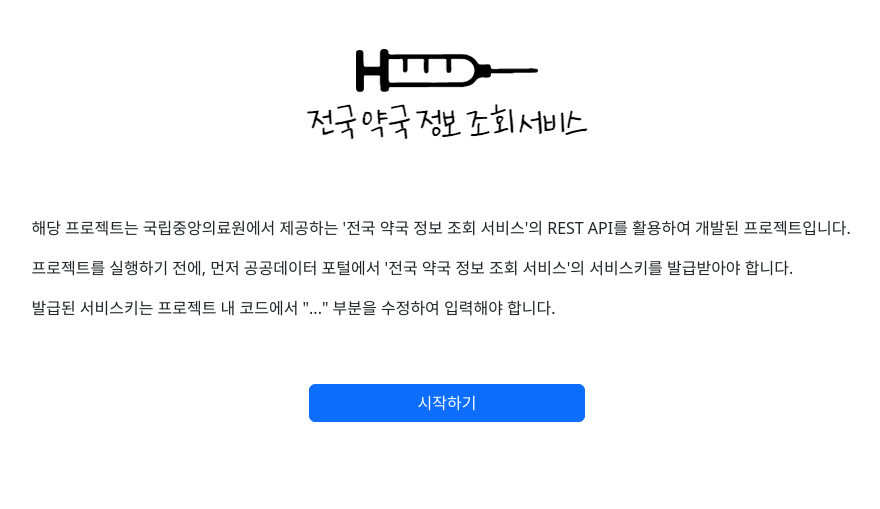
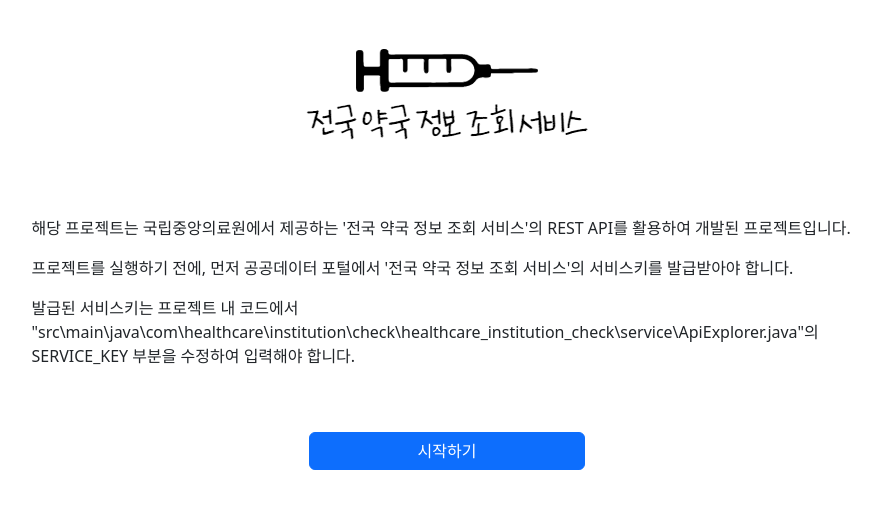
Before and after one commit to HHNebula/healthcare_institution_check, a Java web app: page / in a window 1280 px wide. Shown: the top 509 px of the page, without its empty margins (193-1073 px from the left). Run offline with Spring Boot 4, a stand-in JSP engine, Linux system fonts and the light colour scheme.

Commit message:
[SOO] Update

```diff
--- a/src/main/java/com/healthcare/institution/check/healthcare_institution_check/service/ApiExplorer.java
+++ b/src/main/java/com/healthcare/institution/check/healthcare_institution_check/service/ApiExplorer.java
@@ -29,7 +29,7 @@ import java.io.IOException;
 public class ApiExplorer {
 
 	final String ENCODING_TYPE = "UTF-8";
-	final String SERVICE_KEY = "qyu41dHfqWMsjJriPgiImVrkjd%2Fv3Z2n%2FDXTfdfz%2FtvtR3OqhMDDw8egXtEEI1%2BBpU1DgDFNvhjSC3E8wPE17A%3D%3D";
+	final String SERVICE_KEY = "";
 
 	public List<Map<String, String>> getApiDataPharmacy(Map<String, String> params)
 			throws IOException, SAXException, ParserConfigurationException {
--- a/src/main/webapp/WEB-INF/views/notice.jsp
+++ b/src/main/webapp/WEB-INF/views/notice.jsp
@@ -26,7 +26,7 @@
                     프로젝트를 실행하기 전에, 먼저 공공데이터 포털에서 '전국 약국 정보 조회 서비스'의 서비스키를 발급받아야 합니다.
                 </div>
                 <div class="my-3">
-                    발급된 서비스키는 프로젝트 내 코드에서 "..." 부분을 수정하여 입력해야 합니다.
+                    발급된 서비스키는 프로젝트 내 코드에서 "src\main\java\com\healthcare\institution\check\healthcare_institution_check\service\ApiExplorer.java"의 SERVICE_KEY 부분을 수정하여 입력해야 합니다.
                 </div>
                 <div class="my-3 text-center">
                     <a href="/home" class="btn btn-primary col-12 col-md-4 my-5">시작하기</a>
```
